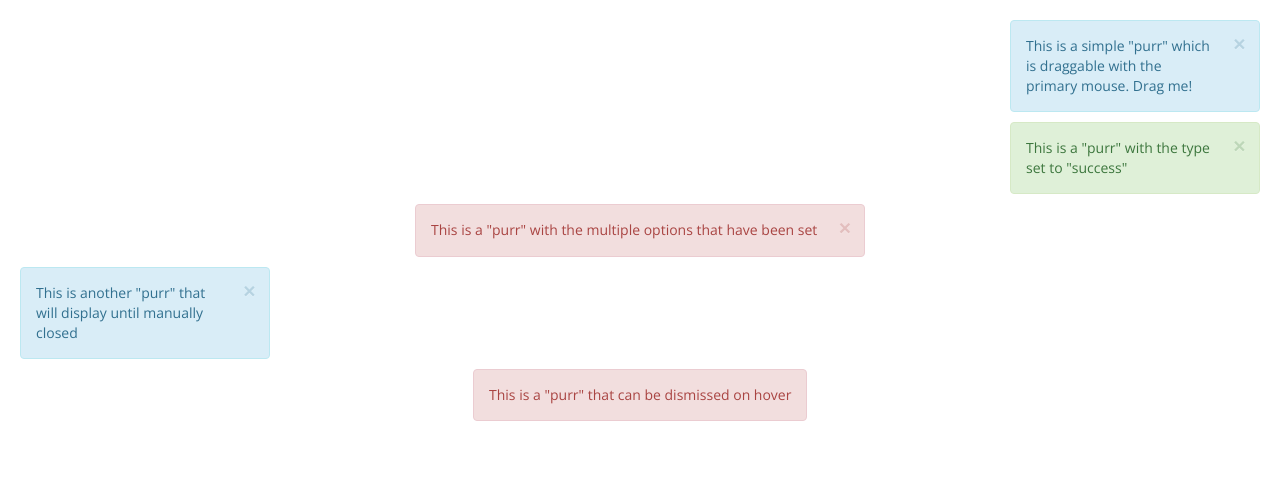
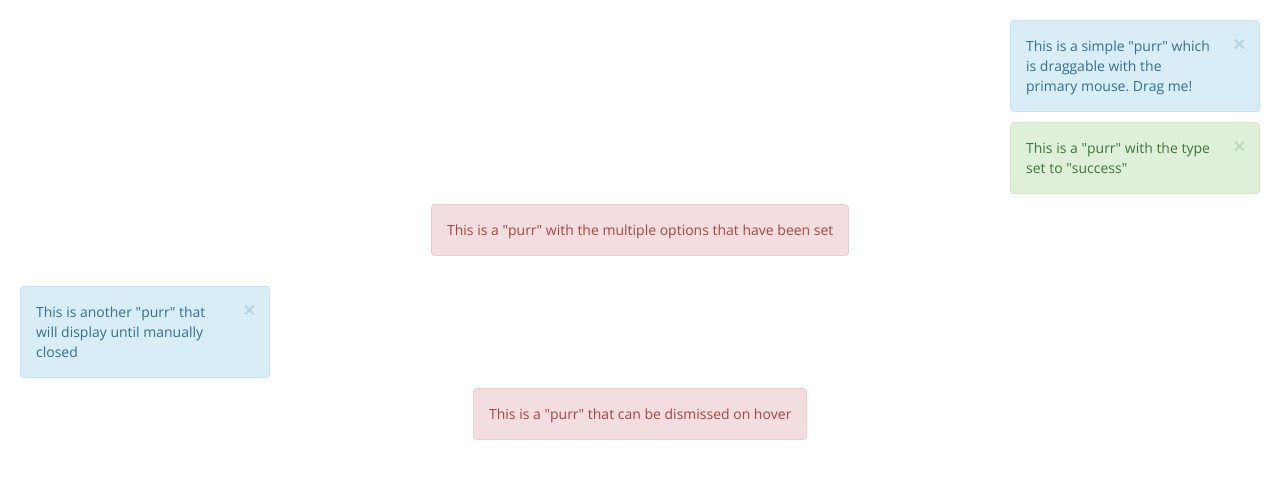
Before and after one commit to softwarespot/jquery-bootstrap-purr, a plain HTML site: page index.html in a window 1280 px wide. Drawn offline with nearby package versions, Linux system fonts and the light colour scheme.

Commit message:
Updated index.html

```diff
--- a/index.html
+++ b/index.html
@@ -35,41 +35,41 @@
             $.bootstrapPurr('This is a simple "purr" which is draggable with the primary mouse. Drag me!');
 
             // Second alert shown after a delay of 1 second
-            setTimeout(function() {
+            window.setTimeout(function() {
                 $.bootstrapPurr('This is a "purr" with the type set to "success"', {
                     type: 'success',
-                    delay_pause: true
+                    delayPause: true
                 });
             }, 1000);
 
             // Third alert shown after a delay of 2 seconds
-            setTimeout(function() {
+            window.setTimeout(function() {
                 $.bootstrapPurr('This is a "purr" with the multiple options that have been set', {
                     type: 'danger',
                     align: 'center',
                     width: 'auto',
-                    allow_dismiss: false
+                    allowDismiss: false
                 });
             }, 2000);
 
             // Fourth alert shown after a delay of 3 seconds
-            setTimeout(function() {
+            window.setTimeout(function() {
                 $.bootstrapPurr('This is another "purr" that will display until manually closed', {
                     type: 'info',
                     align: 'left',
                     delay: 0,
-                    stackup_spacing: 30
+                    stackupSpacing: 30
                 });
             }, 3000);
 
             // Fifth alert shown after a delay of 4 seconds
-            setTimeout(function() {
+            window.setTimeout(function() {
                 $.bootstrapPurr('This is a "purr" that can be dismissed on hover', {
                     type: 'danger',
                     align: 'center',
                     width: 'auto',
-                    allow_dismiss: true,
-                    allow_dismiss_type: 'hover'
+                    allowDismiss: true,
+                    allowDismissType: 'hover'
                 });
             }, 4000);
 
```
